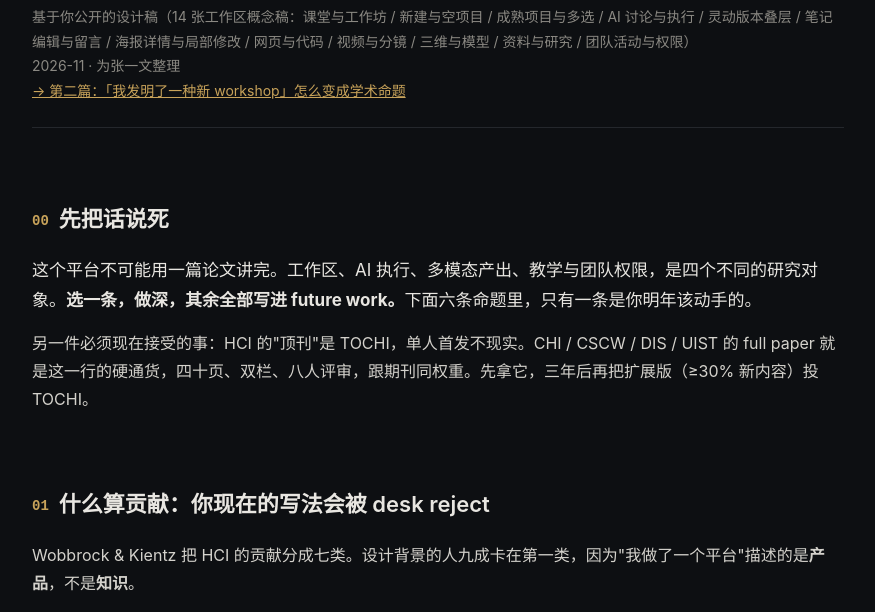
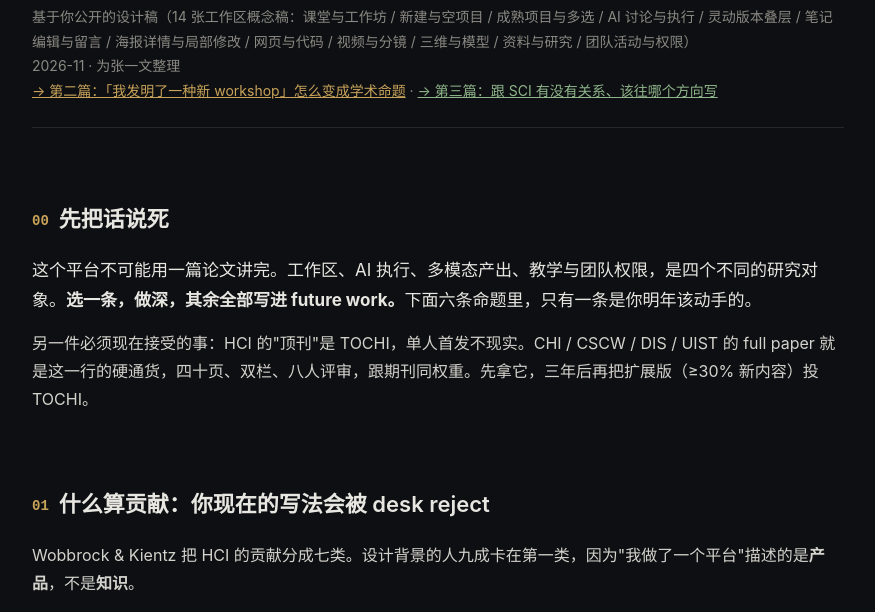
Before and after one commit to Evenna/morrow-hci, a plain HTML site: page index.html in a window 1280 px wide. Shown: the part 155-767 px from the top of the page, without its empty margins (202-1077 px from the left). Drawn offline with Linux system fonts and the light colour scheme.

Commit message:
link route

```diff
--- a/index.html
+++ b/index.html
@@ -40,7 +40,7 @@ code{font-family:ui-monospace,monospace;font-size:13px;background:#1b1f24;paddin
 <body><div class="wrap">
 
 <h1>Morrow 学生工作区<br><span style="color:var(--dim);font-weight:400;font-size:22px">把它变成一篇可发表的 HCI 论文</span></h1>
-<div class="sub">基于你公开的设计稿（14 张工作区概念稿：课堂与工作坊 / 新建与空项目 / 成熟项目与多选 / AI 讨论与执行 / 灵动版本叠层 / 笔记编辑与留言 / 海报详情与局部修改 / 网页与代码 / 视频与分镜 / 三维与模型 / 资料与研究 / 团队活动与权限）<br>2026-11 · 为张一文整理<br><a href="workshop.html" style="color:#c8a35a">→ 第二篇：「我发明了一种新 workshop」怎么变成学术命题</a></div>
+<div class="sub">基于你公开的设计稿（14 张工作区概念稿：课堂与工作坊 / 新建与空项目 / 成熟项目与多选 / AI 讨论与执行 / 灵动版本叠层 / 笔记编辑与留言 / 海报详情与局部修改 / 网页与代码 / 视频与分镜 / 三维与模型 / 资料与研究 / 团队活动与权限）<br>2026-11 · 为张一文整理<br><a href="workshop.html" style="color:#c8a35a">→ 第二篇：「我发明了一种新 workshop」怎么变成学术命题</a> · <a href="route.html" style="color:#8fb58a">→ 第三篇：跟 SCI 有没有关系、该往哪个方向写</a></div>
 
 <h2><span class="n">00</span>先把话说死</h2>
 <p class="lead">这个平台不可能用一篇论文讲完。工作区、AI 执行、多模态产出、教学与团队权限，是四个不同的研究对象。<b>选一条，做深，其余全部写进 future work。</b>下面六条命题里，只有一条是你明年该动手的。</p>
```
